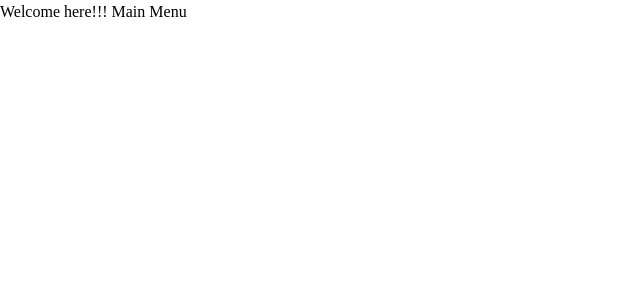
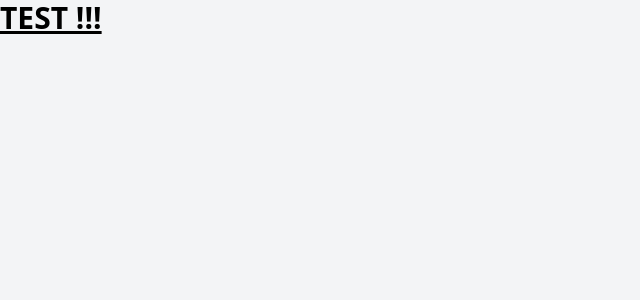
Before and after one commit to mmfajri/pos_web_app_sv, a SvelteKit app: page /dashboard in a window 1280 px wide. Shown: the top 300 px of the page, without its empty margins (0-640 px from the left). Built offline with nearby package versions, Linux system fonts and the light colour scheme.

Commit message:
main : setup tailwindcss

```diff
--- a/package.json
+++ b/package.json
@@ -19,5 +19,9 @@
 		"svelte-check": "^4.0.0",
 		"typescript": "^5.0.0",
 		"vite": "^6.2.6"
+	},
+	"dependencies": {
+		"@tailwindcss/vite": "^4.1.11",
+		"tailwindcss": "^4.1.11"
 	}
 }
--- a/src/app.css
+++ b/src/app.css
@@ -1,2 +1 @@
 @import 'tailwindcss';
-@plugin '@tailwindcss/forms';
--- a/src/routes/+layout.svelte
+++ b/src/routes/+layout.svelte
@@ -1,5 +1,5 @@
 <script lang="ts">
-	import '../app.css';
+	import "../app.css";
 
 	let { children } = $props();
 </script>
--- a/src/routes/dashboard/+page.svelte
+++ b/src/routes/dashboard/+page.svelte
@@ -1 +1,9 @@
-<h1>Welcome here!!! Main Menu</h1>
+<h1 class="text-3xl font-bold underline">TEST !!!</h1>
+
+<style lang="postcss">
+	@reference "tailwindcss";
+
+	:global(html) {
+		background-color: theme(--color-gray-100);
+	}
+</style>
--- a/vite.config.ts
+++ b/vite.config.ts
@@ -1,6 +1,7 @@
 import { sveltekit } from '@sveltejs/kit/vite';
 import { defineConfig } from 'vite';
+import tailwindcss from '@tailwindcss/vite';
 
 export default defineConfig({
-	plugins: [sveltekit()]
+	plugins: [sveltekit(), tailwindcss()]
 });
```
Also changed, not shown: 1 other file (tests, documents, lock files or other folders).
